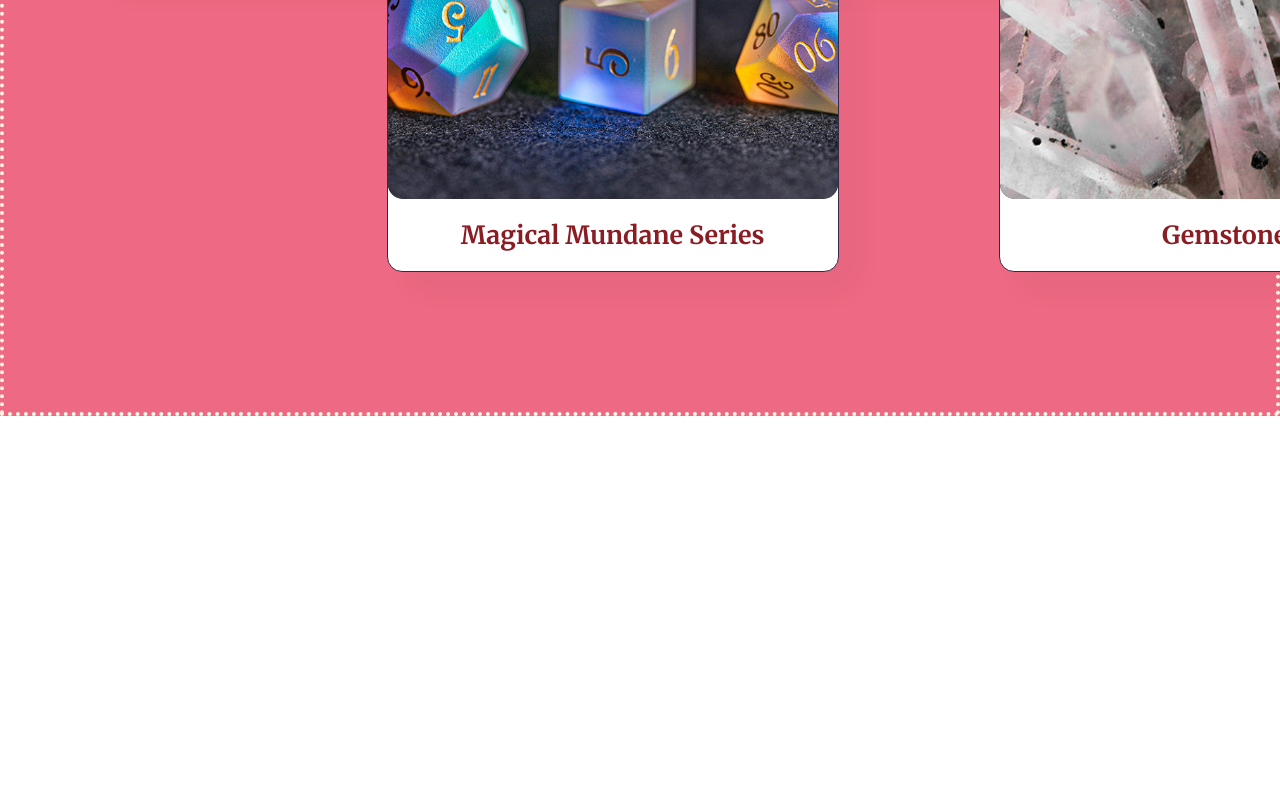
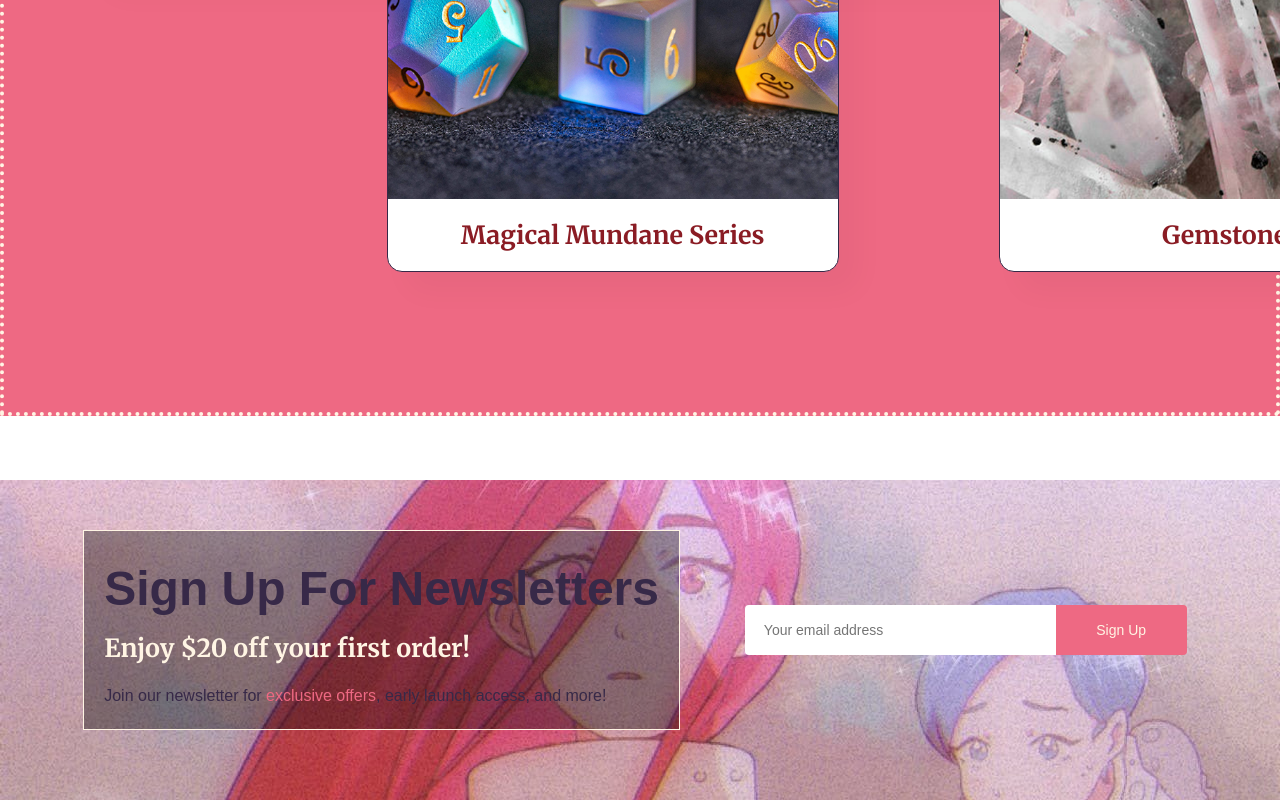
Before and after one commit to imd1005-web-development-winter-2023/assignment-02-LordZUL, a plain HTML site: page index.html in a window 1280 px wide. Shown: the part 3752-4552 px from the top of the page. Before the commit the page ends 4524 px from the top, so only its background shows below. Drawn offline with nearby package versions, Linux system fonts and the light colour scheme; a web font is replaced by a local one.

Commit message:
Added Newsletter

```diff
--- a/index.html
+++ b/index.html
@@ -142,7 +142,7 @@
                 </div>
               </li>
               <li>
-                <img src="images/crystal_perfume_bottle2.png" alt="Image of crystal bottle fading blue to purple">
+                <img src="images/crystal_perfume_bottle.png" alt="Image of crystal bottle fading blue to purple">
                 <div class="labels">
                   <h4>Mahou Perfume Collections</h4>
                 </div>
@@ -167,6 +167,27 @@
       </section>
 
       <!--Newsletter Section-->
+      <section>
+        <div class="newsletter">
+          <div class="container">
+            <h2 class="sr-only">NewsLetter</h2>
+            <div class="news--flex">
+              <div class="news--flex--content">
+                <h3>Sign Up For Newsletters</h3>
+                <h4>Enjoy $20 off your first order!</h4>
+                <p>Join our newsletter for <span>exclusive offers</span>, early launch access, and more! </p>
+              </div>
+              <div class="form">
+                <input type="text" placeholder="Your email address" required="required">
+                <button class="normal" type="submit">Sign Up</button>
+
+              </div>
+            </div>
+
+          </div>
+
+        </div>
+      </section>
     </main>
 
     <!--footer-->
--- a/style.css
+++ b/style.css
@@ -320,6 +320,8 @@ body{
     width:450px ;
     margin-bottom: 1rem;
     border-radius: 15px;
+    border-bottom-right-radius: 0;
+    border-bottom-left-radius: 0;
     background-color: rgba(0, 0, 0, 0.736);
     object-fit: cover;
   }
@@ -329,14 +331,6 @@ body{
     /*position: relative;*/
     z-index: 999;
   }
-  /*
-  .categories--list li:nth-child(3){
-    transform: translate(19rem, -30rem);
-  }
-  .categories--list li:nth-child(4){
-    transform: translate(19rem, -30rem);
-  }*/
-
   .categories--list li:nth-child(3){
     position: relative;
     top: -500px;
@@ -355,7 +349,75 @@ body{
 
 
   /****** Mail*******/
+  .newsletter{
+    background-image: url(images/newsletterBackground.jpg);
+    background-position: 20% 50%;
+    background-repeat: no-repeat;
+    background-size: cover;
+    height: 40vh;
+    width: 100%;
 
+
+  }
+  .news--flex{
+    margin: 4rem 0rem;
+    padding: 50px 10px 0px 0px;
+    display: flex;
+    justify-content: space-between;
+    flex-wrap: wrap;
+    align-items: center;
+  }
+  .news--flex--content{
+    border: 1px solid #FFF5E4;
+    background-color: rgba(0, 0, 0, 0.352);
+    padding: 20px;
+  }
+  .news--flex--content h3{
+    color: #372948;
+  }
+  .news--flex--content h4{
+    color: #FFF5E4;
+    padding-bottom:15px;
+  }
+  .news--flex--content p{
+    color: #372948;
+    font-weight: 300;
+  }
+  .news--flex--content span{
+    color: #EE6983;
+    font-weight: 100;
+  }
+  .form{
+    display: flex;
+    width: 40%;
+
+  }
+  .form input{
+    height: 3.125rem;
+    padding: 0 1.25em;
+    font-size: 14px;
+    width: 100%;
+    border: 1px solid transparent;
+    border-radius: 4px;
+    outline: none;
+    border-top-right-radius: 0;
+    border-bottom-right-radius: 0;
+
+  }
+  .form button{
+    height: 3.125rem;
+    padding: 0 1.25em;
+    font-size: 14px;
+    width: 40%;
+    border: 1px solid transparent;
+    border-radius: 4px;
+    outline: none;
+    background-color: #EE6983;
+    color: #FFF5E4;
+    white-space: nowrap;
+    border-top-left-radius: 0;
+    border-bottom-left-radius: 0;
+  }
    /****** Footer *******/
 
 
```
Also changed, not shown: images/newsletterBackground.jpg (added).
